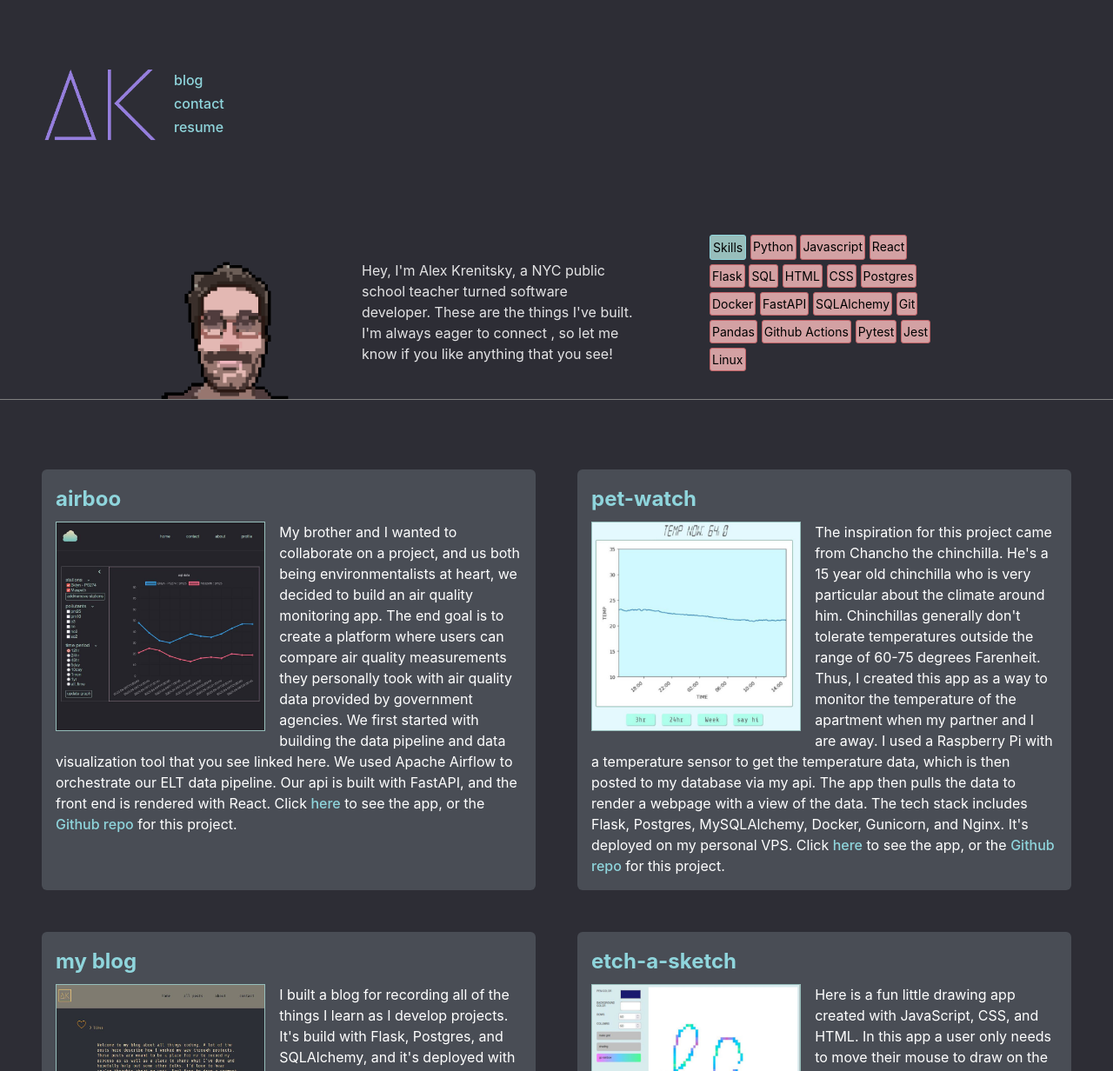
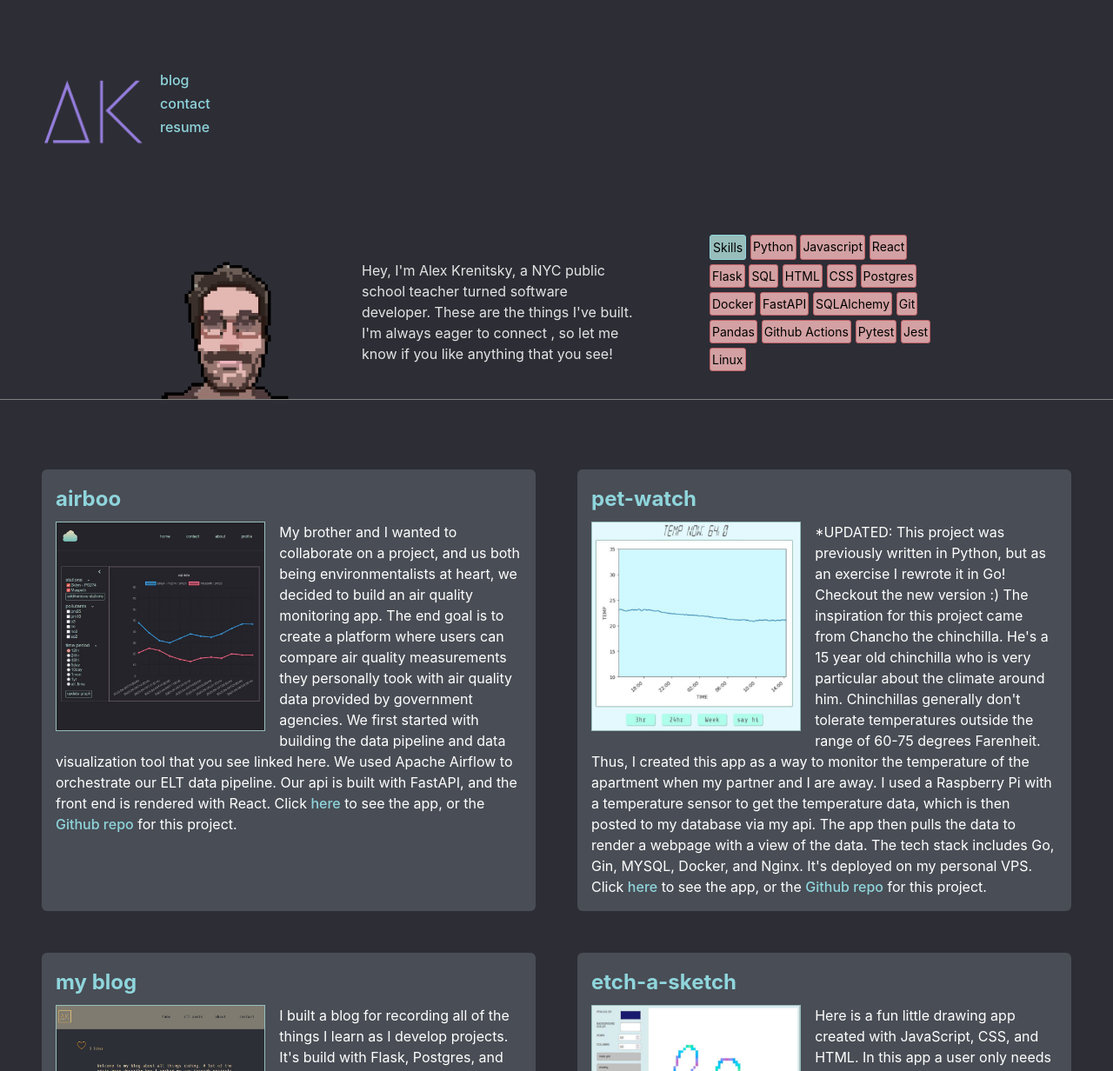
Before and after one commit to myshkins/ak02, a React (Vite) app: page / in a window 1280 px wide. Shown: the top 1232 px of the page at 87% size. Built offline with nearby package versions, Linux system fonts and the light colour scheme.

Commit message:
update for gopetwatch

```diff
--- a/src/App.jsx
+++ b/src/App.jsx
@@ -21,7 +21,7 @@ function App() {
       </Hero>
       <Projects>
         <ProjectCard link="https://airboo.ak0.io" title={"airboo"} img={AirbooPic} text={blurbs.airboo} />
-        <ProjectCard link="https://pet-watch.ak0.io" title={"pet-watch"} img={PetWatchPic} text={blurbs.petwatch} />
+        <ProjectCard link="https://gopetwatch.ak0.io" title={"pet-watch"} img={PetWatchPic} text={blurbs.petwatch} />
         <ProjectCard link="https://blog.ak0.io" title={"my blog"} img={BlogPic} text={blurbs.blog} />
         <ProjectCard link="https://etch.ak0.io" title={"etch-a-sketch"} img={EtchPic} text={blurbs.etch} />
       </Projects>
--- a/src/components/Blurbs.jsx
+++ b/src/components/Blurbs.jsx
@@ -14,19 +14,20 @@ const blurbs = {
     ` for this project.`
   ],
   petwatch: [
-    `The inspiration for this project came from Chancho the chinchilla. He's a
+    `*UPDATED: This project was previously written in Python, but as an exercise
+    I rewrote it in Go! Checkout the new version :)
+    The inspiration for this project came from Chancho the chinchilla. He's a
     15 year old chinchilla who is very particular about the climate around him.
     Chinchillas generally don't tolerate temperatures outside the range of 60-75
     degrees Farenheit. Thus, I created this app as a way to monitor the
     temperature of the apartment when my partner and I are away. I used a
     Raspberry Pi with a temperature sensor to get the temperature data, which
     is then posted to my database via my api. The app then pulls the data to
-    render a webpage with a view of the data. The tech stack includes Flask,
-    Postgres, MySQLAlchemy, Docker, Gunicorn, and Nginx. It's deployed on my
-    personal VPS. Click `,
-    <a href="https://pet-watch.ak0.io">here</a>,
+    render a webpage with a view of the data. The tech stack includes Go, Gin,
+    MYSQL, Docker, and Nginx. It's deployed on my personal VPS. Click `,
+    <a href="https://gopetwatch.ak0.io">here</a>,
     ` to see the app, or the `,
-    <a href="https://github.com/myshkins/pet-watch">Github repo</a>,
+    <a href="https://github.com/myshkins/gopetwatch">Github repo</a>,
     ` for this project.`
   ],
   blog: [
--- a/src/components/NavBar.css
+++ b/src/components/NavBar.css
@@ -34,6 +34,6 @@
 
 @media screen and (min-width: 768px) {
   .logo {
-    height: clamp(90px, 17vh, 170px)
+      height: clamp(90px, 17gitvh, 170px)
   }
 }
```
Also changed, not shown: 4 other files (tests, documents, lock files or other folders).
